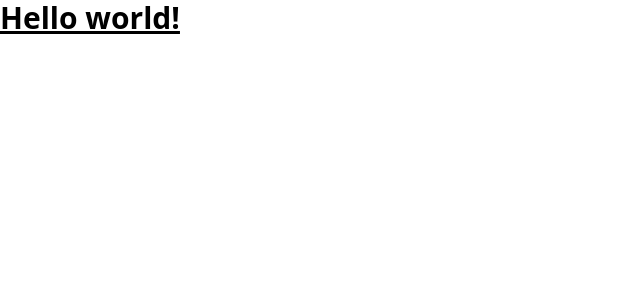
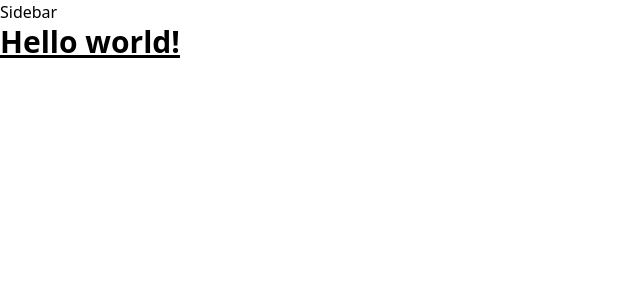
Before and after one commit to florianstancioiu/note-taking-web-app, a React (Vite) app: page / in a window 1280 px wide. Shown: the top 300 px of the page, without its empty margins (0-640 px from the left). Built offline with nearby package versions, Linux system fonts and the light colour scheme.

Commit message:
Created and used src/routes.tsx file

```diff
--- a/src/App.tsx
+++ /dev/null
@@ -1,5 +0,0 @@
-const App = () => {
-  return <h1 className="text-3xl font-bold underline">Hello world!</h1>;
-};
-
-export default App;
--- a/src/components/Header/Header.tsx
+++ b/src/components/Header/Header.tsx
@@ -1,5 +1,5 @@
 const Header = () => {
-  return <header></header>;
+  return <header>HEADER</header>;
 };
 
 export default Header;
--- a/src/components/Menu/Menu.tsx
+++ b/src/components/Menu/Menu.tsx
@@ -1,5 +1,9 @@
 const Menu = () => {
-  return <ul></ul>;
+  return (
+    <ul>
+      <li>MENU</li>
+    </ul>
+  );
 };
 
 export default Menu;
--- a/src/components/Sidebar/Sidebar.tsx
+++ b/src/components/Sidebar/Sidebar.tsx
@@ -1,5 +1,5 @@
 const Sidebar = () => {
-  return <aside></aside>;
+  return <aside>Sidebar</aside>;
 };
 
 export default Sidebar;
--- a/src/main.tsx
+++ b/src/main.tsx
@@ -2,12 +2,12 @@ import { StrictMode } from "react";
 import { createRoot } from "react-dom/client";
 import "./index.css";
 import { BrowserRouter } from "react-router";
-import App from "./App.tsx";
+import Routes from "./routes";
 
 createRoot(document.getElementById("root")!).render(
   <StrictMode>
     <BrowserRouter>
-      <App />
+      <Routes />
     </BrowserRouter>
   </StrictMode>
 );
--- /dev/null
+++ b/src/pages/Note/Note.tsx
@@ -0,0 +1,5 @@
+const Note = () => {
+  return <div></div>;
+};
+
+export default Note;
--- a/src/pages/Notes/Notes.tsx
+++ b/src/pages/Notes/Notes.tsx
@@ -1,5 +1,9 @@
 const Notes = () => {
-  return <div></div>;
+  return (
+    <div>
+      <h1 className="text-3xl font-bold underline">Hello world!</h1>
+    </div>
+  );
 };
 
 export default Notes;
--- /dev/null
+++ b/src/routes.tsx
@@ -0,0 +1,20 @@
+import { Routes as ReactRouterRoutes, Route } from "react-router";
+
+import AppLayout from "./layouts/App";
+
+import Notes from "./pages/Notes/Notes";
+import Note from "./pages/Note/Note";
+
+const Routes = () => {
+  return (
+    <ReactRouterRoutes>
+      <Route element={<AppLayout />}>
+        <Route index element={<Notes />} />
+        <Route path="notes" element={<Notes />} />
+        <Route path="notes/:slug" element={<Note />} />
+      </Route>
+    </ReactRouterRoutes>
+  );
+};
+
+export default Routes;
```
